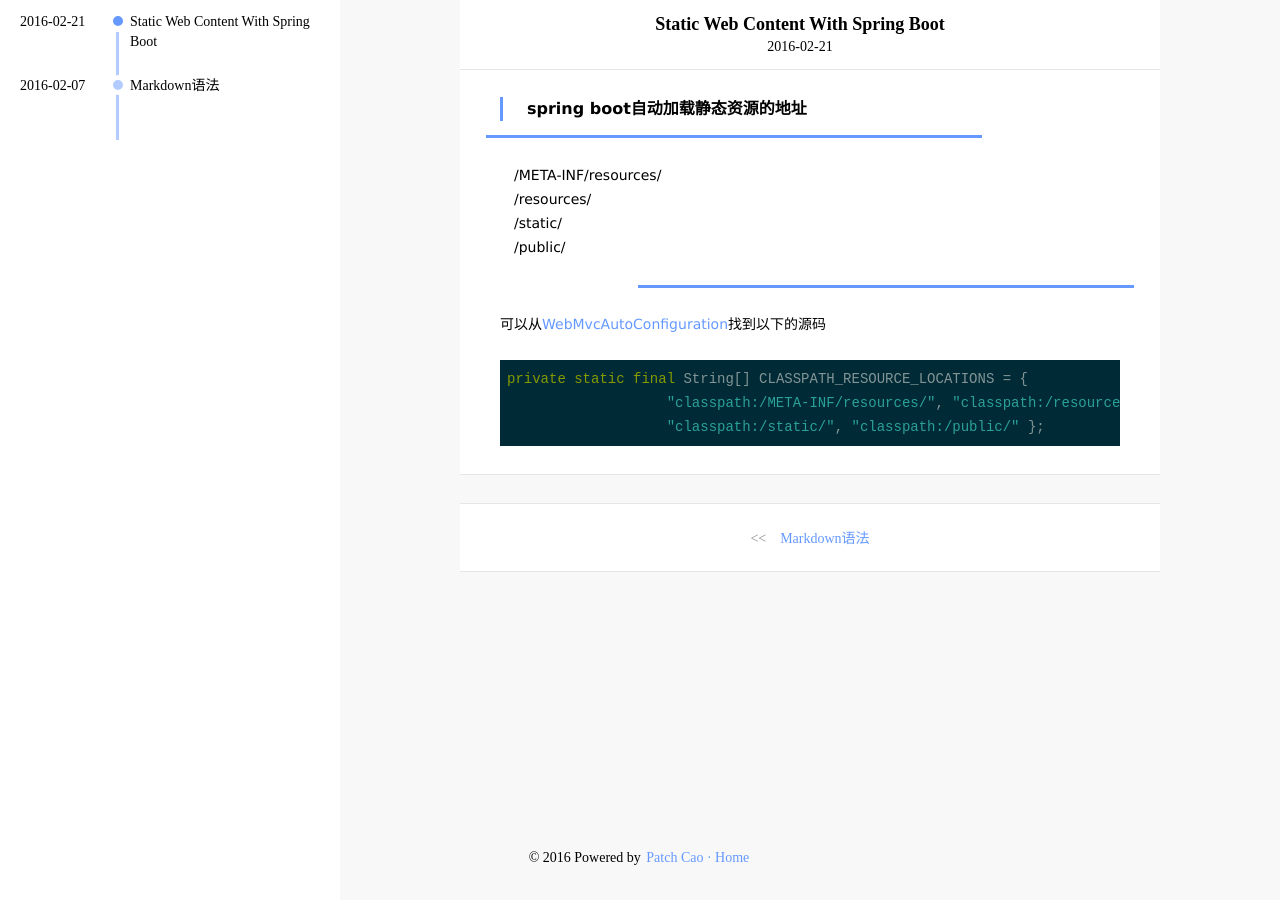
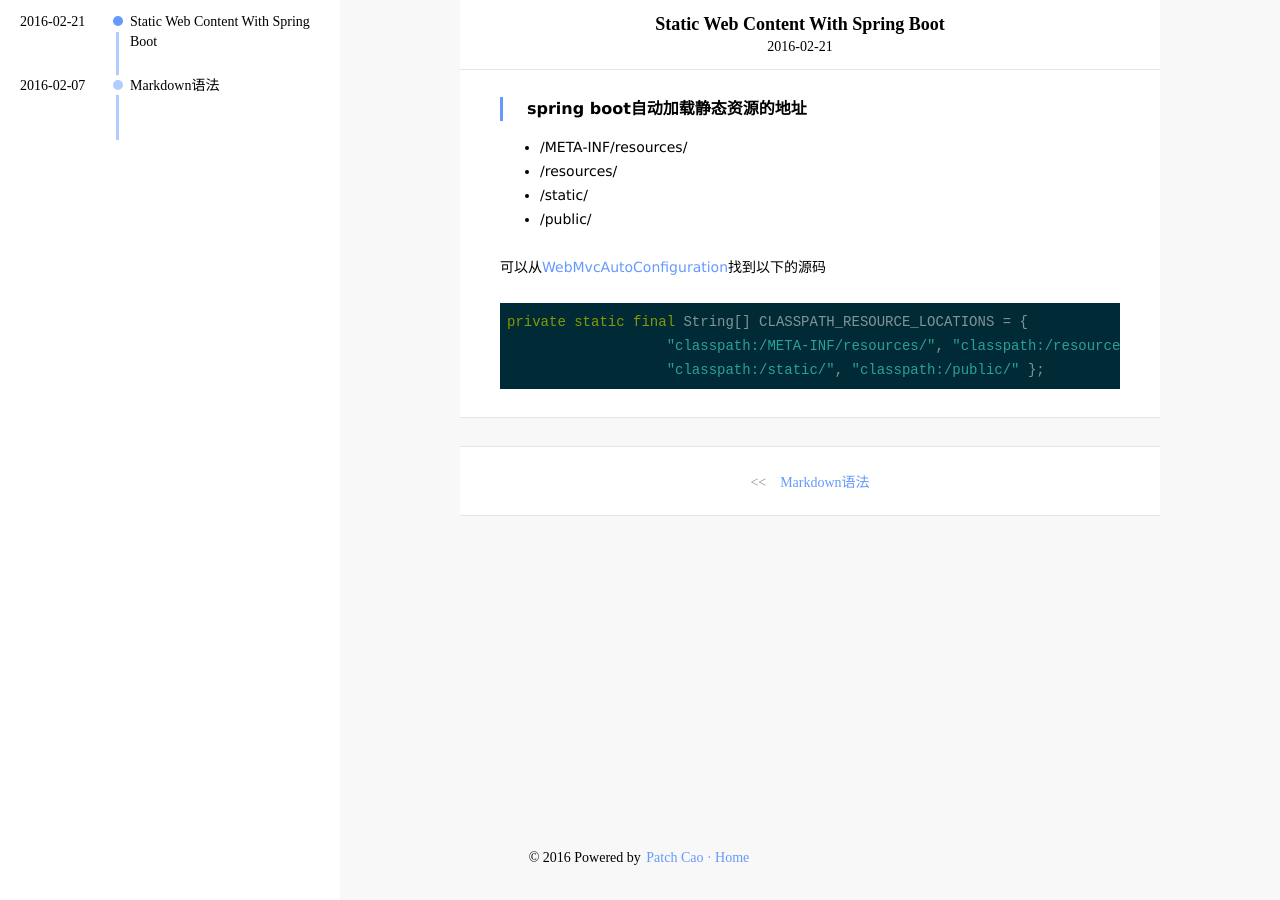
Before and after one commit to PatchCao/PatchCao.github.io, a Jekyll site: the page built from _posts/2016-02-21-static content with spring boot.md, in a window 1280 px wide. Built offline with Jekyll 4.4.1, drawn with Linux system fonts in a browser that asks for light colours.

```diff
--- a/_posts/2016-02-21-static content with spring boot.md
+++ b/_posts/2016-02-21-static content with spring boot.md
@@ -10,10 +10,10 @@ category: blog
 spring boot自动加载静态资源的地址
 -----------
 
-> /META-INF/resources/
-> /resources/
-> /static/
-> /public/
+* /META-INF/resources/
+* /resources/
+* /static/
+* /public/
 
 
 可以从[WebMvcAutoConfiguration](http://docs.spring.io/spring-boot/docs/current/api/org/springframework/boot/autoconfigure/web/WebMvcAutoConfiguration.html)找到以下的源码
```
